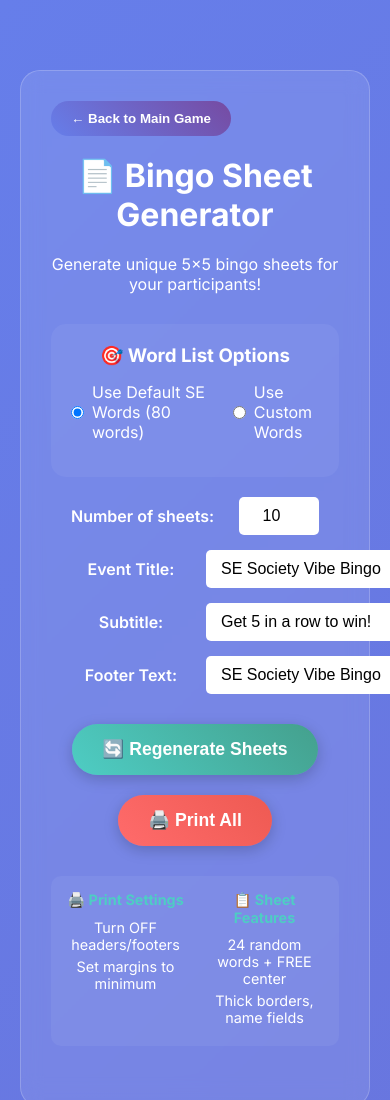
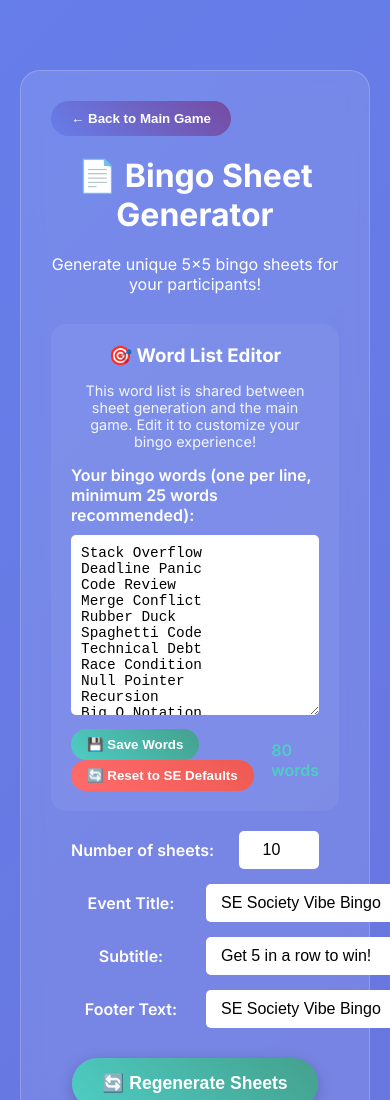
Before and after one commit to SuperZooper3/vibe-bingo, a plain HTML site: page pdf-generator.html in a window 390 px wide. Shown: the top 1100 px of the page. Drawn offline with Linux system fonts and the light colour scheme.

Commit message:
11th vibe

```diff
--- a/pdf-generator.html
+++ b/pdf-generator.html
@@ -221,30 +221,21 @@
             <h1 style="text-align: center; margin-bottom: 20px;">📄 Bingo Sheet Generator</h1>
             <p style="text-align: center; margin-bottom: 30px;">Generate unique 5x5 bingo sheets for your participants!</p>
 
-            <!-- Custom Words Section -->
+            <!-- Unified Word List Section -->
             <div style="background: rgba(255,255,255,0.05); border-radius: 15px; padding: 20px; margin-bottom: 20px;">
-                <h3 style="text-align: center; margin-bottom: 15px;">🎯 Word List Options</h3>
-                <div style="display: flex; justify-content: center; gap: 20px; margin-bottom: 15px;">
-                    <label style="display: flex; align-items: center; gap: 8px; cursor: pointer;">
-                        <input type="radio" name="wordSource" value="default" checked onchange="toggleWordSource()">
-                        <span>Use Default SE Words (<span id="defaultWordCount">80</span> words)</span>
-                    </label>
-                    <label style="display: flex; align-items: center; gap: 8px; cursor: pointer;">
-                        <input type="radio" name="wordSource" value="custom" onchange="toggleWordSource()">
-                        <span>Use Custom Words</span>
-                    </label>
-                </div>
+                <h3 style="text-align: center; margin-bottom: 15px;">🎯 Word List Editor</h3>
+                <p style="text-align: center; margin-bottom: 15px; font-size: 0.9rem; opacity: 0.9;">
+                    This word list is shared between sheet generation and the main game. Edit it to customize your bingo experience!
+                </p>
 
-                <div id="customWordsEditor" style="display: none;">
-                    <label for="customWordsList" style="display: block; margin-bottom: 10px; font-weight: 600;">Enter your custom words (one per line, minimum 25 words recommended):</label>
-                    <textarea id="customWordsList" rows="8" style="width: 100%; padding: 10px; border: none; border-radius: 5px; font-family: monospace; font-size: 0.9rem; resize: vertical;" placeholder="Stack Overflow&#10;Technical Debt&#10;Code Review&#10;Merge Conflict&#10;...add more words here"></textarea>
-                    <div style="display: flex; justify-content: space-between; align-items: center; margin-top: 10px;">
-                        <div>
-                            <button type="button" onclick="saveCustomWords()" style="background: linear-gradient(45deg, #4ecdc4, #44a08d); color: white; border: none; padding: 8px 16px; border-radius: 20px; font-weight: 600; cursor: pointer; margin-right: 10px;">💾 Save Words</button>
-                            <button type="button" onclick="loadCustomWords()" style="background: linear-gradient(45deg, #667eea, #764ba2); color: white; border: none; padding: 8px 16px; border-radius: 20px; font-weight: 600; cursor: pointer;">📂 Load Saved</button>
-                        </div>
-                        <span id="wordCount" style="font-weight: 600;">0 words</span>
+                <label for="customWordsList" style="display: block; margin-bottom: 10px; font-weight: 600;">Your bingo words (one per line, minimum 25 words recommended):</label>
+                <textarea id="customWordsList" rows="10" style="width: 100%; padding: 10px; border: none; border-radius: 5px; font-family: monospace; font-size: 0.9rem; resize: vertical;" placeholder="Stack Overflow&#10;Technical Debt&#10;Code Review&#10;Merge Conflict&#10;...add more words here"></textarea>
+                <div style="display: flex; justify-content: space-between; align-items: center; margin-top: 10px;">
+                    <div>
+                        <button type="button" onclick="saveCustomWords()" style="background: linear-gradient(45deg, #4ecdc4, #44a08d); color: white; border: none; padding: 8px 16px; border-radius: 20px; font-weight: 600; cursor: pointer; margin-right: 10px;">💾 Save Words</button>
+                        <button type="button" onclick="resetToDefaultWords()" style="background: linear-gradient(45deg, #ff6b6b, #ee5a52); color: white; border: none; padding: 8px 16px; border-radius: 20px; font-weight: 600; cursor: pointer;">🔄 Reset to SE Defaults</button>
                     </div>
+                    <span id="wordCount" style="font-weight: 600;">0 words</span>
                 </div>
             </div>
 
--- a/pdf-script.js
+++ b/pdf-script.js
@@ -273,18 +273,7 @@ function printSheets() {
 }
 
 // Custom word management
-function toggleWordSource() {
-    const customEditor = document.getElementById('customWordsEditor');
-    const useCustom = document.querySelector('input[name="wordSource"]:checked').value === 'custom';
-
-    customEditor.style.display = useCustom ? 'block' : 'none';
-
-    if (useCustom) {
-        loadCustomWords();
-    }
-
-    updateAvailableWordCount();
-}
+// Remove toggleWordSource function as we no longer need radio buttons
 
 function saveCustomWords() {
     const customWordsText = document.getElementById('customWordsList').value.trim();
@@ -302,28 +291,48 @@ function saveCustomWords() {
         return;
     }
 
-    localStorage.setItem('vibeBingoCustomWords', JSON.stringify(customWords));
-
-    // Also save to main game
-    localStorage.setItem('vibeBingoCustomWordsForGame', JSON.stringify(customWords));
+    // Save to unified storage
+    localStorage.setItem('vibeBingoUnifiedWords', JSON.stringify(customWords));
 
     updateWordCount();
     updateAvailableWordCount();
 
-    alert(`✅ Saved ${customWords.length} custom words! These will be used for both sheet generation and the main game.`);
+    alert(`✅ Saved ${customWords.length} words! These will be used for both sheet generation and the main game.`);
 }
 
-function loadCustomWords() {
-    const savedWords = localStorage.getItem('vibeBingoCustomWords');
+function loadSavedWords() {
+    const savedWords = localStorage.getItem('vibeBingoUnifiedWords');
     if (savedWords) {
         try {
-            const customWords = JSON.parse(savedWords);
-            document.getElementById('customWordsList').value = customWords.join('\n');
+            const words = JSON.parse(savedWords);
+            document.getElementById('customWordsList').value = words.join('\n');
             updateWordCount();
         } catch (e) {
             console.error('Error loading saved words:', e);
+            // Load defaults if error
+            document.getElementById('customWordsList').value = getDefaultWords().join('\n');
+            updateWordCount();
         }
+    } else {
+        // Initialize with defaults
+        const defaultWords = getDefaultWords();
+        localStorage.setItem('vibeBingoUnifiedWords', JSON.stringify(defaultWords));
+        document.getElementById('customWordsList').value = defaultWords.join('\n');
+        updateWordCount();
     }
+}
+
+function resetToDefaultWords() {
+    const confirmed = confirm('🔄 Reset to default SE words? This will replace your current word list.');
+    if (!confirmed) return;
+
+    const defaultWords = getDefaultWords();
+    localStorage.setItem('vibeBingoUnifiedWords', JSON.stringify(defaultWords));
+    document.getElementById('customWordsList').value = defaultWords.join('\n');
+    updateWordCount();
+    updateAvailableWordCount();
+
+    alert('✅ Reset to default SE words! Your main game will use these words too.');
 }
 
 function updateWordCount() {
@@ -341,31 +350,26 @@ function updateWordCount() {
 }
 
 function updateAvailableWordCount() {
-    const useCustom = document.querySelector('input[name="wordSource"]:checked').value === 'custom';
-    let wordCount;
-
-    if (useCustom) {
-        const customWordsText = document.getElementById('customWordsList').value.trim();
-        wordCount = customWordsText ? customWordsText.split('\n').filter(word => word.trim().length > 0).length : 0;
-    } else {
-        wordCount = getDefaultWords().length;
-    }
-
-    document.getElementById('availableWords').textContent = wordCount;
+    const savedWords = getCurrentWordList();
+    document.getElementById('availableWords').textContent = savedWords.length;
 }
 
 function getCurrentWordList() {
-    const useCustom = document.querySelector('input[name="wordSource"]:checked').value === 'custom';
+    // Always use the unified saved word list
+    const savedWords = localStorage.getItem('vibeBingoUnifiedWords');
 
-    if (useCustom) {
-        const customWordsText = document.getElementById('customWordsList').value.trim();
-        if (customWordsText) {
-            return customWordsText.split('\n')
-                .map(word => word.trim())
-                .filter(word => word.length > 0);
+    if (savedWords) {
+        try {
+            const parsedWords = JSON.parse(savedWords);
+            if (parsedWords && parsedWords.length >= 24) {
+                return parsedWords;
+            }
+        } catch (e) {
+            console.error('Error loading saved words:', e);
         }
     }
 
+    // Fallback to defaults if no saved words
     return getDefaultWords();
 }
 
@@ -397,18 +401,20 @@ document.addEventListener('DOMContentLoaded', () => {
     // Set up event listeners
     const customWordsList = document.getElementById('customWordsList');
     if (customWordsList) {
-        customWordsList.addEventListener('input', updateWordCount);
+        customWordsList.addEventListener('input', () => {
+            // Update word count immediately for visual feedback
+            updateWordCount();
+            // Update available word count
+            updateAvailableWordCount();
+        });
     }
 
     // Auto-generate when settings change
     setupAutoGeneration();
 
-    // Load any saved custom words
-    loadCustomWords();
+    // Load the unified word list
+    loadSavedWords();
     updateAvailableWordCount();
-
-    // Initialize default word count display
-    document.getElementById('defaultWordCount').textContent = getDefaultWords().length;
 
     // Auto-generate initial sheets
     generateSheets();
@@ -434,24 +440,14 @@ function setupAutoGeneration() {
         }
     });
 
-    // Auto-generate when word source changes
-    const wordSourceInputs = document.querySelectorAll('input[name="wordSource"]');
-    wordSourceInputs.forEach(input => {
-        input.addEventListener('change', () => {
-            setTimeout(generateSheets, 100); // Small delay for UI update
-        });
-    });
-
-    // Auto-generate when custom words change
+    // Auto-generate when word list changes
     const customWordsList = document.getElementById('customWordsList');
     if (customWordsList) {
         customWordsList.addEventListener('input', () => {
             clearTimeout(window.customWordsTimer);
             window.customWordsTimer = setTimeout(() => {
-                if (document.querySelector('input[name="wordSource"]:checked').value === 'custom') {
-                    generateSheets();
-                }
-            }, 1000); // Longer delay for typing
+                generateSheets();
+            }, 3000); // Wait 3 seconds after user stops typing
         });
     }
 }
```
Also changed, not shown: script.js (+50 -17 lines).
